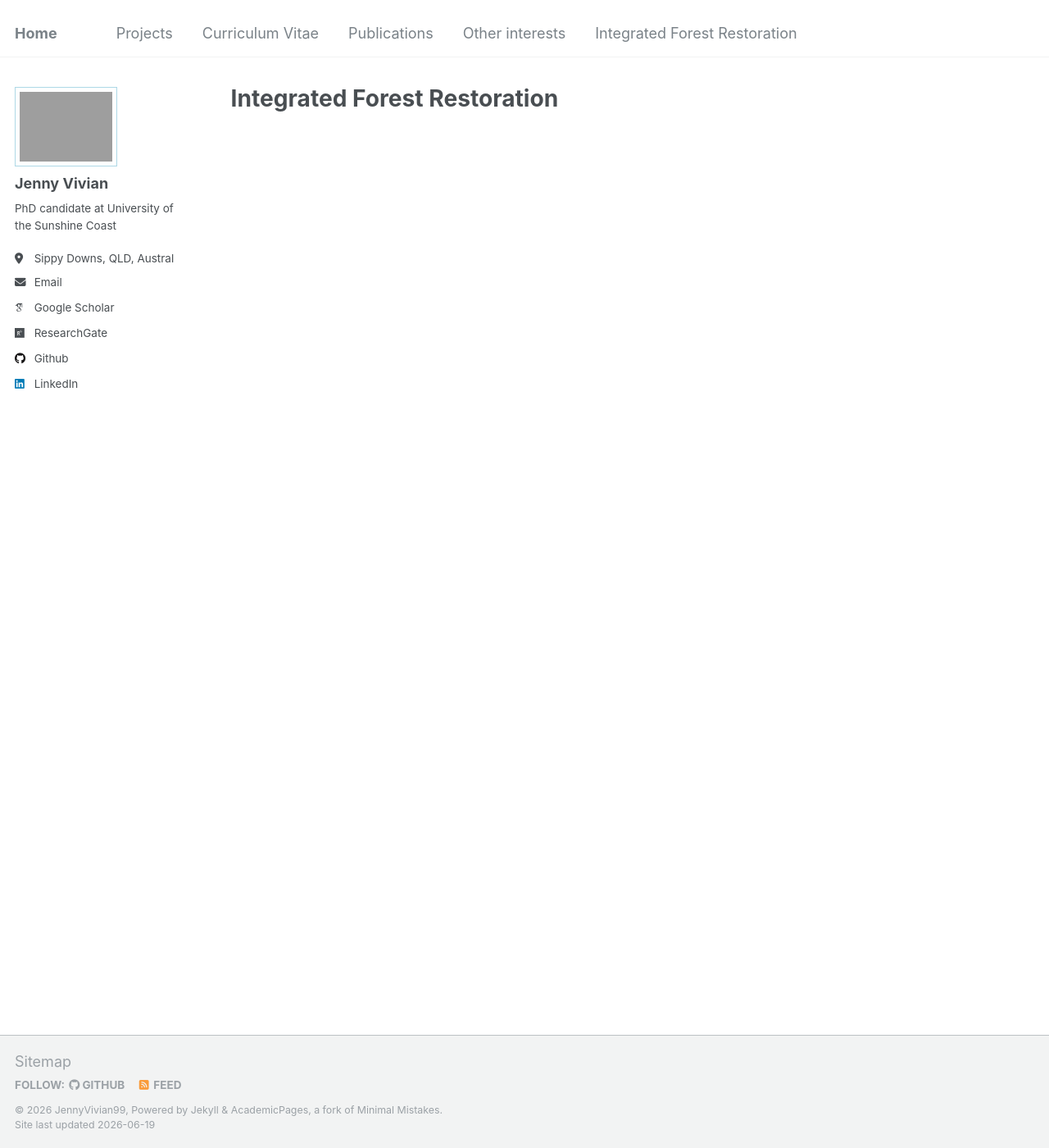
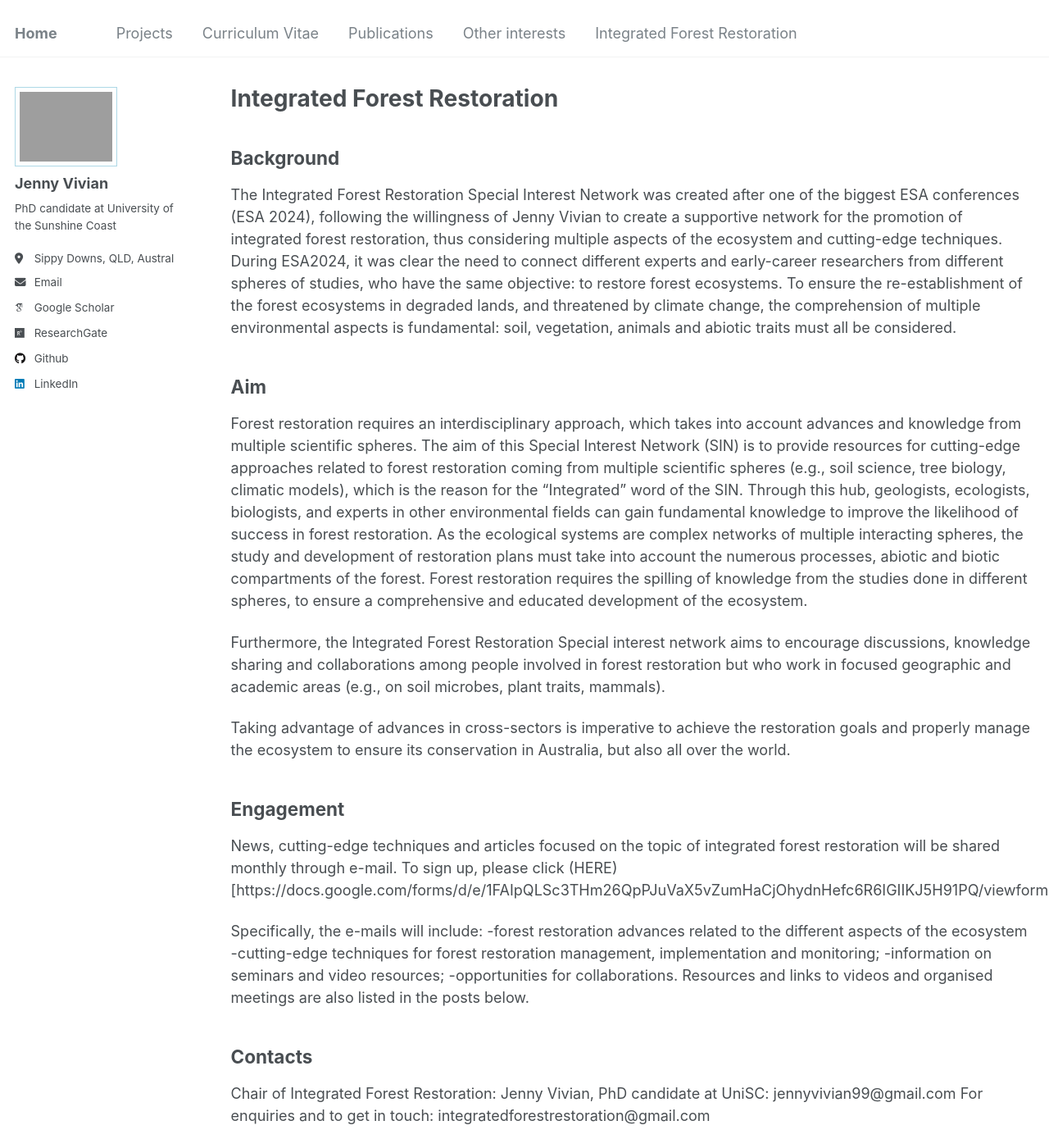
Before and after one commit to JennyVivian99/JennyVivian99.github.io, a Jekyll site: the page built from _pages/integratedforestrestoration.md, in a window 1280 px wide and 1400 px high. Shown: the whole window at 82% size. Built offline with Jekyll 4.4.1, drawn with Linux system fonts in a browser that asks for light colours; some web fonts are replaced.

Commit message:
Update integratedforestrestoration.md with new content
Added background, aim, engagement, and contact information for the Integrated Forest Restoration Special Interest Network.

```diff
--- a/_pages/integratedforestrestoration.md
+++ b/_pages/integratedforestrestoration.md
@@ -7,3 +7,27 @@ author_profile: true
 {% include base_path %}
 {% for post in site.integratedforestrestoration reversed %}
 {% endfor %}
+
+## Background
+The Integrated Forest Restoration Special Interest Network was created after one of the biggest ESA conferences (ESA 2024), following the willingness of Jenny Vivian to create a supportive network for the promotion of integrated forest restoration, thus considering multiple aspects of the ecosystem and cutting-edge techniques. During ESA2024, it was clear the need to connect different experts and early-career researchers from different spheres of studies, who have the same objective: to restore forest ecosystems. To ensure the re-establishment of the forest ecosystems in degraded lands, and threatened by climate change, the comprehension of multiple environmental aspects is fundamental: soil, vegetation, animals and abiotic traits must all be considered.
+
+## Aim
+Forest restoration requires an interdisciplinary approach, which takes into account advances and knowledge from multiple scientific spheres. The aim of this Special Interest Network (SIN) is to provide resources for cutting-edge approaches related to forest restoration coming from multiple scientific spheres (e.g., soil science, tree biology, climatic models), which is the reason for the “Integrated” word of the SIN. Through this hub, geologists, ecologists, biologists, and experts in other environmental fields can gain fundamental knowledge to improve the likelihood of success in forest restoration. As the ecological systems are complex networks of multiple interacting spheres, the study and development of restoration plans must take into account the numerous processes, abiotic and biotic compartments of the forest. Forest restoration requires the spilling of knowledge from the studies done in different spheres, to ensure a comprehensive and educated development of the ecosystem.
+
+Furthermore, the Integrated Forest Restoration Special interest network aims to encourage discussions, knowledge sharing and collaborations among people involved in forest restoration but who work in focused geographic and academic areas (e.g., on soil microbes, plant traits, mammals).
+
+Taking advantage of advances in cross-sectors is imperative to achieve the restoration goals and properly manage the ecosystem to ensure its conservation in Australia, but also all over the world.
+
+## Engagement
+News, cutting-edge techniques and articles focused on the topic of integrated forest restoration will be shared monthly through e-mail. To sign up, please click (HERE)[https://docs.google.com/forms/d/e/1FAIpQLSc3THm26QpPJuVaX5vZumHaCjOhydnHefc6R6IGIIKJ5H91PQ/viewform]
+
+Specifically, the e-mails will include:
+-forest restoration advances related to the different aspects of the ecosystem
+-cutting-edge techniques for forest restoration management, implementation and monitoring;
+-information on seminars and video resources;
+-opportunities for collaborations.
+Resources and links to videos and organised meetings are also listed in the posts below.
+
+## Contacts
+Chair of Integrated Forest Restoration: Jenny Vivian, PhD candidate at UniSC: jennyvivian99@gmail.com
+For enquiries and to get in touch: integratedforestrestoration@gmail.com
```
